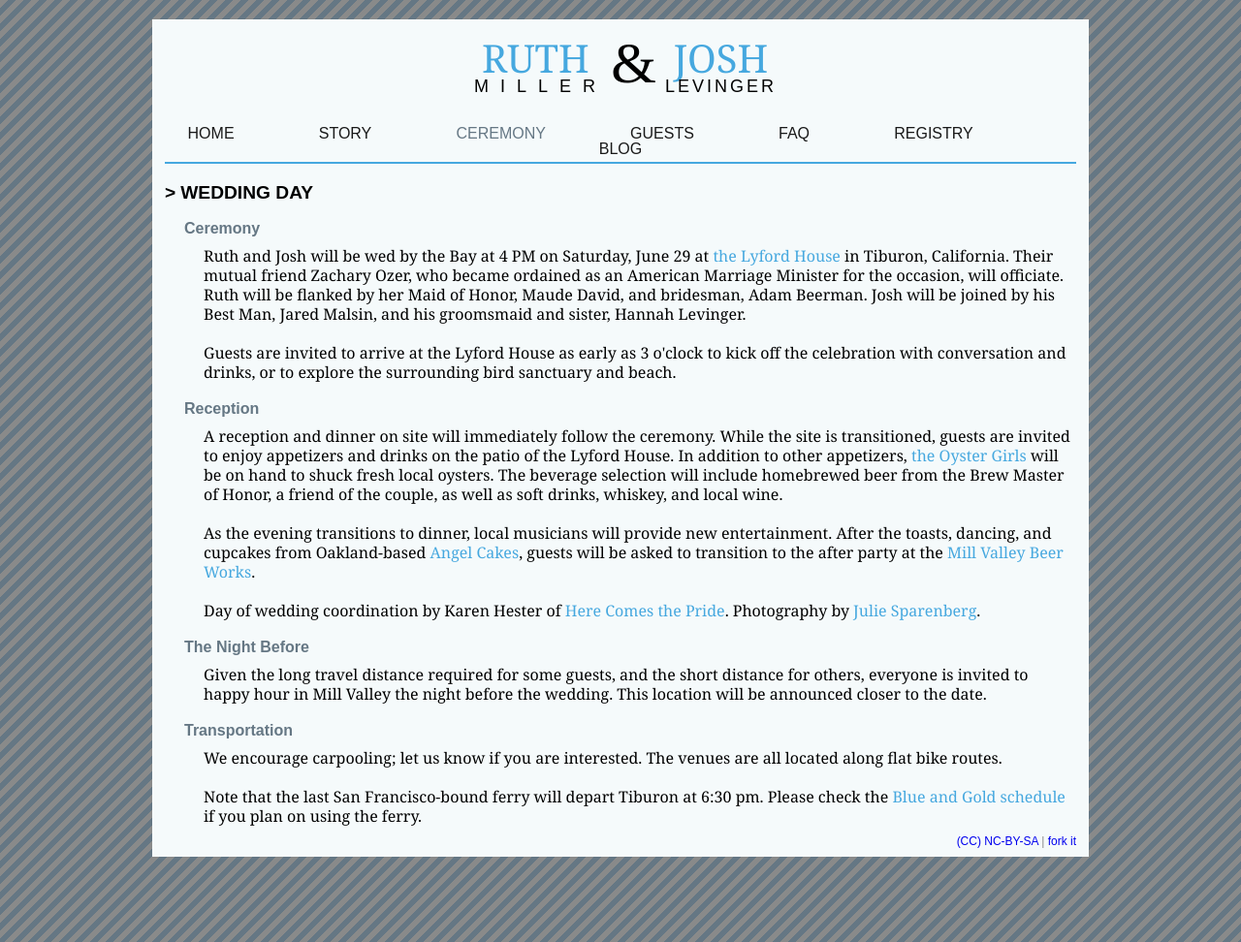
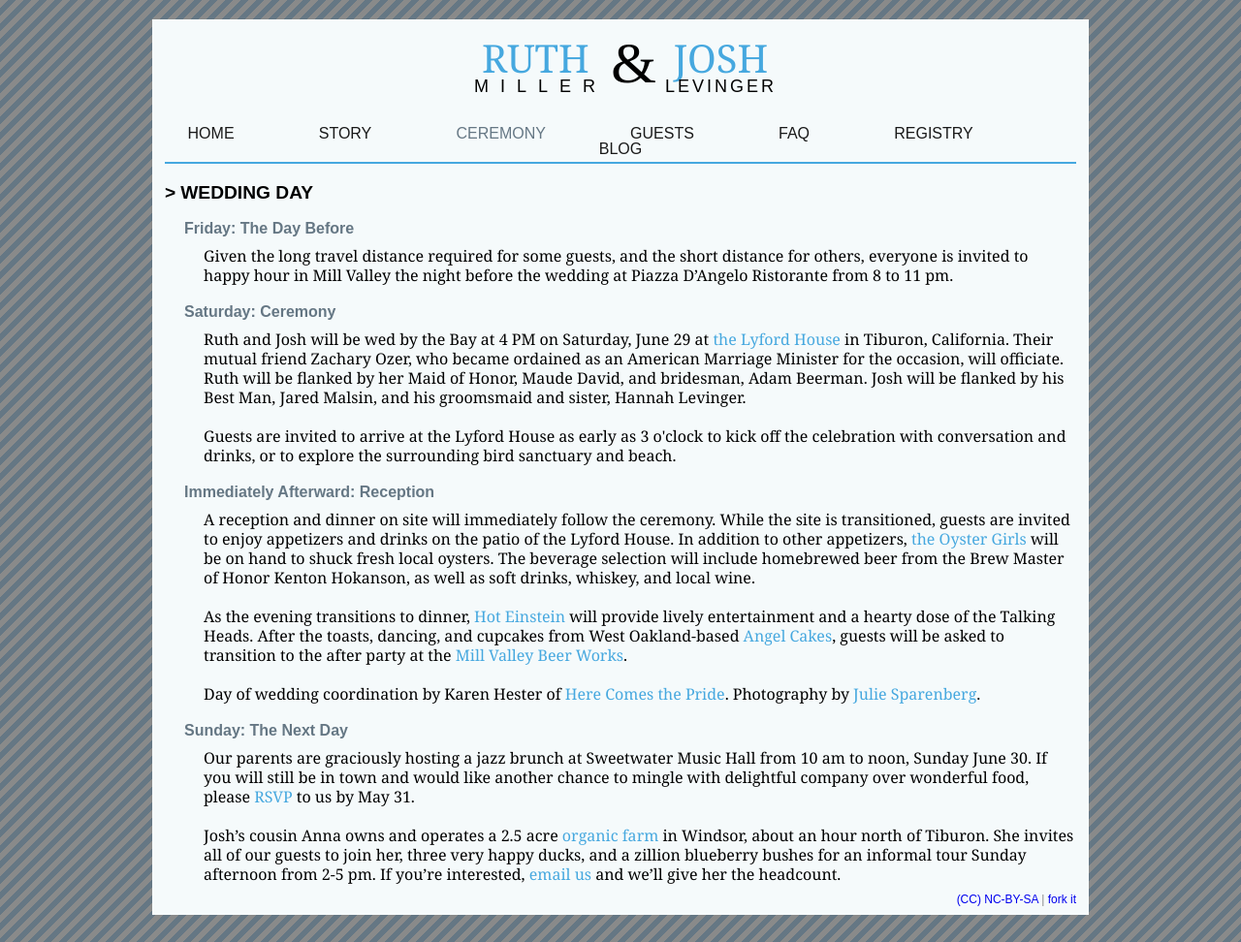
Before and after one commit to jlev/ruthandjosh, a Jekyll site: the page built from wedding.html, in a window 1280 px wide. Shown: the whole page at 97% size. Built offline with Jekyll 4.4.1, drawn with Linux system fonts in a browser that asks for light colours; nearby versions of some CDN libraries; Markdown is read by kramdown in place of the engine named in the settings.

Commit message:
fleshed out timeline

```diff
--- a/wedding.html
+++ b/wedding.html
@@ -5,28 +5,30 @@ permalink: /wedding/
 ---
 <div class="columns full">
 
-<h3>Ceremony</h3>
-<p>Ruth and Josh will be wed by the Bay at 4 PM on Saturday, June 29 at <a href="http://en.wikipedia.org/wiki/Benjamin_and_Hilarita_Lyford_House">the Lyford House</a> in Tiburon, California. Their mutual friend Zachary Ozer, who became ordained as an American Marriage Minister for the occasion, will officiate. Ruth will be flanked by her Maid of Honor, Maude David, and bridesman, Adam Beerman. Josh will be joined by his Best Man, Jared Malsin, and his groomsmaid and sister, Hannah Levinger.</p>
+<h3>Friday: The Day Before</h3>
+
+<p>Given the long travel distance required for some guests, and the short distance for others, everyone is invited to happy hour in Mill Valley the night before the wedding at Piazza D’Angelo Ristorante from 8 to 11 pm.</p>
+
+<h3>Saturday: Ceremony</h3>
+
+<p>Ruth and Josh will be wed by the Bay at 4 PM on Saturday, June 29 at <a href="http://en.wikipedia.org/wiki/Benjamin_and_Hilarita_Lyford_House">the Lyford House</a> in Tiburon, California. Their mutual friend Zachary Ozer, who became ordained as an American Marriage Minister for the occasion, will officiate. Ruth will be flanked by her Maid of Honor, Maude David, and bridesman, Adam Beerman. Josh will be flanked by his Best Man, Jared Malsin, and his groomsmaid and sister, Hannah Levinger.</p>
 
 <p>Guests are invited to arrive at the Lyford House as early as 3 o'clock to kick off the celebration with conversation and drinks, or to explore the surrounding bird sanctuary and beach.</p>
 
-<h3>Reception</h3>
+<h3>Immediately Afterward: Reception</h3>
 
-<p>A reception and dinner on site will immediately follow the ceremony. While the site is transitioned, guests are invited to enjoy appetizers and drinks on the patio of the Lyford House. In addition to other appetizers, <a href="http://www.theoystergirls.com/" target="_blank">the Oyster Girls</a> will be on hand to shuck fresh local oysters. The beverage selection will include homebrewed beer from the Brew Master of Honor, a friend of the couple, as well as soft drinks, whiskey, and local wine.</p>
+<p>A reception and dinner on site will immediately follow the ceremony. While the site is transitioned, guests are invited to enjoy appetizers and drinks on the patio of the Lyford House. In addition to other appetizers, <a href="http://www.theoystergirls.com/" target="_blank">the Oyster Girls</a> will be on hand to shuck fresh local oysters. The beverage selection will include homebrewed beer from the Brew Master of Honor Kenton Hokanson, as well as soft drinks, whiskey, and local wine.</p>
 
-<p>As the evening transitions to dinner, local musicians will provide new entertainment.
-After the toasts, dancing, and cupcakes from Oakland-based <a href="http://angelcakessf.com/" target="_blank">Angel Cakes</a>, guests will be asked to transition to the after party at the <a href="http://millvalleybeerworks.com/" target="_blank">Mill Valley Beer Works</a>.</p>
+<p>As the evening transitions to dinner, <a href="http://hoteinstein.com/">Hot Einstein</a> will provide lively entertainment and a hearty dose of the Talking Heads.
+
+After the toasts, dancing, and cupcakes from West Oakland-based <a href="http://angelcakessf.com/" target="_blank">Angel Cakes</a>, guests will be asked to transition to the after party at the <a href="http://millvalleybeerworks.com/" target="_blank">Mill Valley Beer Works</a>.</p>
 
 <p>Day of wedding coordination by Karen Hester of <a href="http://www.herecomesthepride.com/">Here Comes the Pride</a>. Photography by <a href="http://juliemichellephotography.com/">Julie Sparenberg</a>.</p>
 
-<h3>The Night Before</h3>
+<h3>Sunday: The Next Day</h3>
 
-<p>Given the long travel distance required for some guests, and the short distance for others, everyone is invited to happy hour in Mill Valley the night before the wedding. This location will be announced closer to the date.</p>
+<p>Our parents are graciously hosting a jazz brunch at Sweetwater Music Hall from 10 am to noon, Sunday June 30. If you will still be in town and would like another chance to mingle with delightful company over wonderful food, please <a href="mailto:us@ruthandjosh.net">RSVP</a> to us by May 31.</p>
 
-<h3>Transportation</h3>
-
-<p>We encourage carpooling; let us know if you are interested. The venues are all located along flat bike routes.</p>
-<p>Note that the last San Francisco-bound ferry will depart Tiburon at 6:30 pm. Please check the
-<a href="http://www.blueandgoldfleet.com/ferry-services/ferry-schedules/">Blue and Gold schedule</a> if you plan on using the ferry.
+<p>Josh’s cousin Anna owns and operates a 2.5 acre <a href="http://goldennectar.com/">organic farm</a> in Windsor, about an hour north of Tiburon. She invites all of our guests to join her, three very happy ducks, and a zillion blueberry bushes for an informal tour Sunday afternoon from 2-5 pm. If you’re interested, <a href="mailto:us@ruthandjosh.net">email us</a> and we’ll give her the headcount.</p>
 
 </div>
```
